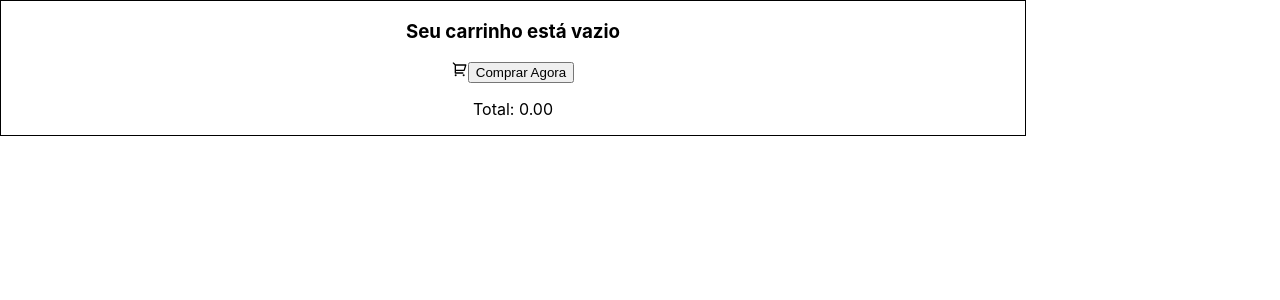
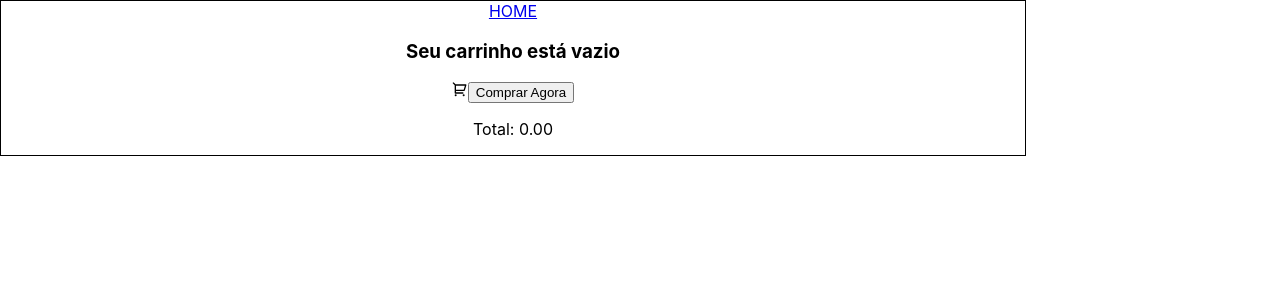
Before and after one commit to Gonzagadavid/online-store, a React (Create React App) app: page /shopping-cart in a window 1280 px wide. Shown: the top 300 px of the page. Built offline with nearby package versions, Linux system fonts and the light colour scheme.

Commit message:
desenvolvido logica de quantidade de itens para ser mostrada no carrinho e salvar nos itens adicionado no carrinho no local storage conforme requisitado no requisito 13

```diff
--- a/src/App.js
+++ b/src/App.js
@@ -12,12 +12,19 @@ class App extends Component {
     this.state = {
       cartList: [],
       itemList: [],
-
+      cartQty: 0,
     };
     this.setQuantity = this.setQuantity.bind(this);
     this.addItemCart = this.addItemCart.bind(this);
     this.removeItem = this.removeItem.bind(this);
     this.addQty = this.addQty.bind(this);
+    this.setCartQty = this.setCartQty.bind(this);
+    this.getLocalStorage = this.getLocalStorage.bind(this);
+    this.saveLocalStorage = this.saveLocalStorage.bind(this);
+  }
+
+  componentDidMount() {
+    this.getLocalStorage();
   }
 
   setQuantity(quantity, id) {
@@ -27,18 +34,38 @@ class App extends Component {
         return item;
       });
       return { cartList };
-    });
+    }, () => this.setCartQty());
+  }
+
+  setCartQty() {
+    const { cartList } = this.state;
+    const qty = cartList
+      .map(({ quantity }) => quantity)
+      .reduce((total, qtyItem) => total + qtyItem, 0);
+
+    this.setState({ cartQty: qty }, () => this.saveLocalStorage());
+  }
+
+  getLocalStorage() {
+    const stateStorageJson = localStorage.getItem('shopping_time') || '{}';
+    const stateStorage = JSON.parse(stateStorageJson);
+    this.setState({ ...stateStorage });
+  }
+
+  saveLocalStorage() {
+    localStorage.setItem('shopping_time', JSON.stringify(this.state));
   }
 
   addQty() {
     const { itemList } = this.state;
-    const cartList = itemList.reduce((list, item) => {
-      const includes = list.some(({ id }) => item.id === id);
+    const cartList = itemList.reduce((list, itemCart) => {
+      const includes = list.some(({ id }) => itemCart.id === id);
       if (includes) return list;
+      const item = { ...itemCart };
       item.quantity = itemList.filter(({ id }) => id === item.id).length;
       return [...list, item];
     }, []);
-    this.setState({ cartList });
+    this.setState({ cartList }, () => this.setCartQty());
   }
 
   removeItem(idItem) {
@@ -49,19 +76,24 @@ class App extends Component {
   }
 
   addItemCart(item) {
-    this.setState((prevState) => ({ itemList: [...prevState.cartList, item] }),
+    console.log('chamou');
+    this.setState((prevState) => ({ itemList: [...prevState.itemList, item] }),
       () => this.addQty());
   }
 
   render() {
-    const { cartList } = this.state;
+    const { cartList, cartQty } = this.state;
     return (
       <BrowserRouter>
         <Switch>
           <Route
             exact
             path="/"
-            render={ (props) => <Main { ...props } addItemCart={ this.addItemCart } /> }
+            render={ (props) => (<Main
+              { ...props }
+              addItemCart={ this.addItemCart }
+              cartQty={ cartQty }
+            />) }
           />
           <Route
             path="/shopping-cart"
@@ -79,6 +111,7 @@ class App extends Component {
             render={ (props) => (<ProductDetails
               { ...props }
               addItemCart={ this.addItemCart }
+              cartQty={ cartQty }
             />) }
           />
           <Route
--- a/src/components/Main/Header/HeaderMain.js
+++ b/src/components/Main/Header/HeaderMain.js
@@ -1,12 +1,12 @@
 import React, { Component } from 'react';
-import { string, func } from 'prop-types';
+import { string, func, number } from 'prop-types';
 import { BsSearch } from 'react-icons/bs';
 import { RiShoppingCart2Line } from 'react-icons/ri';
 import { Link } from 'react-router-dom';
 
 class HeaderMain extends Component {
   render() {
-    const { api, handlerInput, query } = this.props;
+    const { api, handlerInput, query, cartQty } = this.props;
     return (
       <header>
         <label htmlFor="input-search">
@@ -24,6 +24,7 @@ class HeaderMain extends Component {
           Digite algum termo de pesquisa ou escolha uma categoria.
         </p>
         <Link to="/shopping-cart" data-testid="shopping-cart-button">
+          <span data-testid="shopping-cart-size">{cartQty}</span>
           <RiShoppingCart2Line />
         </Link>
       </header>
@@ -35,6 +36,7 @@ HeaderMain.propTypes = {
   handlerInput: func.isRequired,
   api: func.isRequired,
   query: string.isRequired,
+  cartQty: number.isRequired,
 };
 
 export default HeaderMain;
--- a/src/components/Main/Main.js
+++ b/src/components/Main/Main.js
@@ -1,5 +1,5 @@
 import React, { Component } from 'react';
-import { func } from 'prop-types';
+import { func, number } from 'prop-types';
 import { getCategories, getProductsFromCategoryAndQuery } from '../../services/api';
 import './Main.css';
 import NavMain from './Nav/NavMain';
@@ -51,7 +51,7 @@ class Main extends Component {
 
   render() {
     const { categoriesList, query, itemList, cartList, category } = this.state;
-    const { addItemCart } = this.props;
+    const { addItemCart, cartQty } = this.props;
     return (
       <div className="Main">
         <NavMain categoriesList={ categoriesList } handler={ this.handlerCategory } />
@@ -61,6 +61,7 @@ class Main extends Component {
             handlerInput={ this.handlerInput }
             api={ this.apiItems }
             cartList={ cartList }
+            cartQty={ cartQty }
           />
           <CardList
             itemList={ itemList }
@@ -76,6 +77,7 @@ class Main extends Component {
 
 Main.propTypes = {
   addItemCart: func.isRequired,
+  cartQty: number.isRequired,
 };
 
 export default Main;
--- a/src/components/ProductDetails/ProductDetails.js
+++ b/src/components/ProductDetails/ProductDetails.js
@@ -34,12 +34,13 @@ class ProductDetails extends Component {
 
   render() {
     const { item } = this.state;
-    const { addItemCart, match } = this.props;
+    const { addItemCart, match, cartQty } = this.props;
     const { id } = match.params;
     const { title, price, thumbnail, attributes } = item;
     const image = thumbnail.replace(/-I.jpg/g, '-O.jpg');
     return (
       <main>
+        <Link to="/">HOME</Link>
         <h3
           data-testid="product-detail-name"
         >
@@ -66,6 +67,7 @@ class ProductDetails extends Component {
             Adicionar  ao  Carrinho
           </button>
           <Link to="/shopping-cart" data-testid="shopping-cart-button">
+            <span data-testid="shopping-cart-size">{cartQty}</span>
             <RiShoppingCart2Line />
           </Link>
         </div>
--- a/src/components/ShoppingCart/ShoppingCart.js
+++ b/src/components/ShoppingCart/ShoppingCart.js
@@ -37,6 +37,7 @@ class ShoppingCart extends React.Component {
     const { cartList, removeItem, setQuantity } = this.props;
     return (
       <div data-testid="shopping-cart-empty-message" className="Main-container">
+        <Link to="/">HOME</Link>
         <h3>Seu carrinho está vazio</h3>
         <RiShoppingCart2Line />
         <Link to="/checkout">
```
